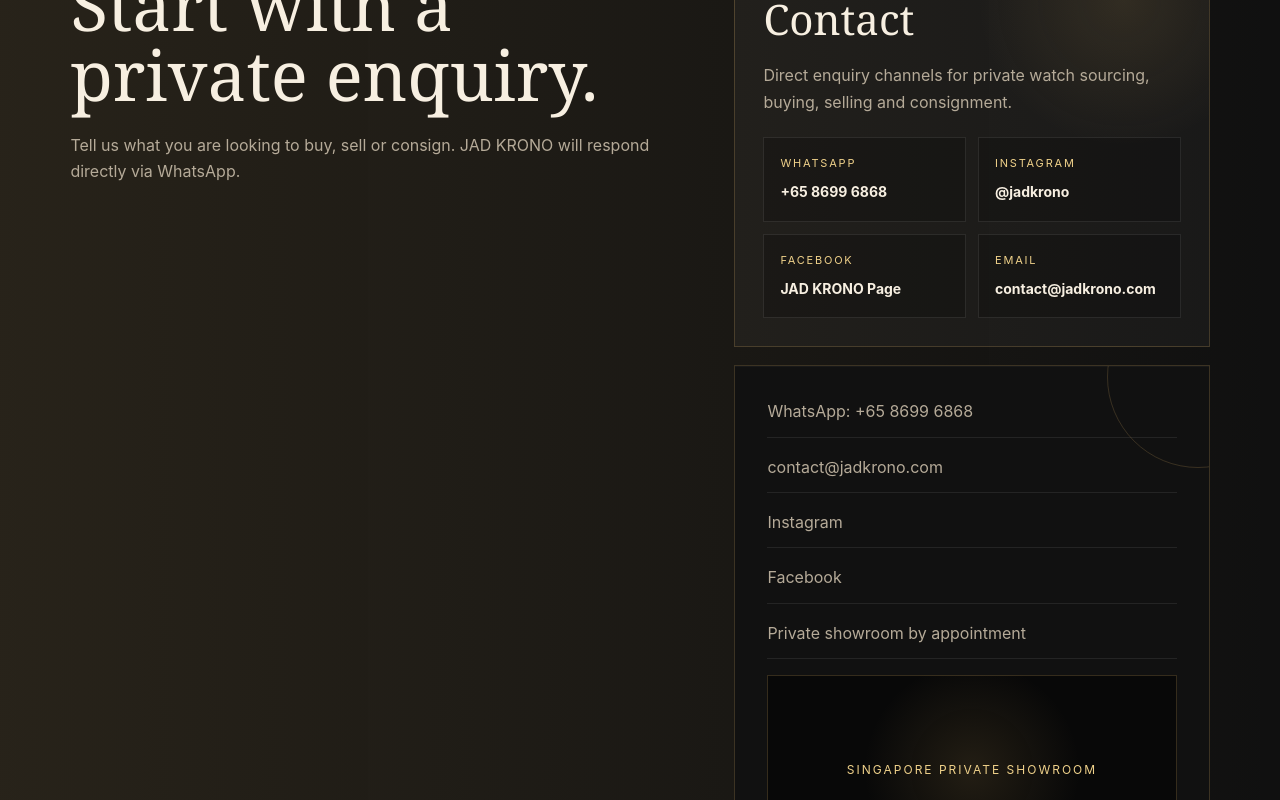
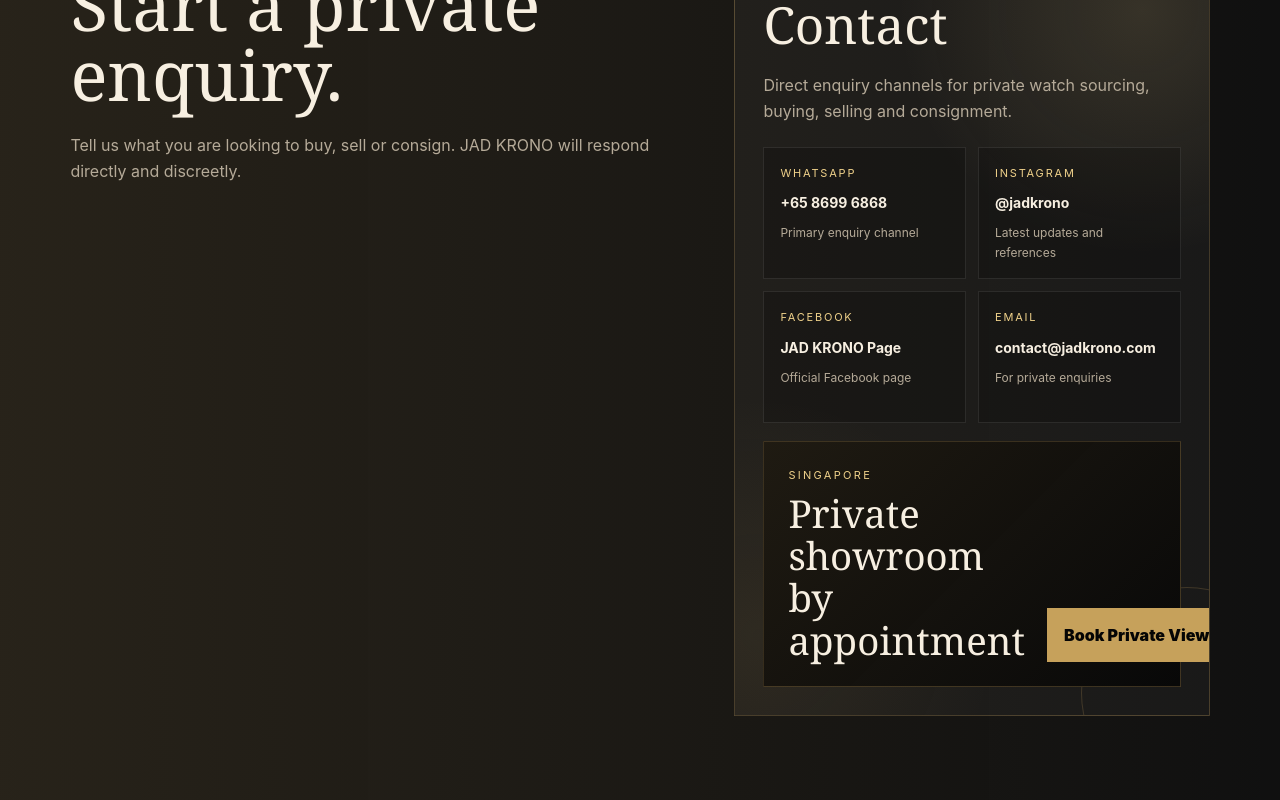
Before and after one commit to dqhxxx-afk/jad-krono, a Next.js app: page / in a window 1280 px wide. Shown: the part 8360-9160 px from the top of the page. Built offline with nearby package versions, Linux system fonts and the light colour scheme.

Commit message:
Add files via upload

```diff
--- a/app/contact/page.js
+++ b/app/contact/page.js
@@ -1,3 +1,3 @@
 "use client";
 import Header from "../../components/Header";import Footer from "../../components/Footer";import { useLanguage } from "../../components/useLanguage";import { site } from "../../data/site";import SocialContactPanel from "../../components/SocialContactPanel";
-export default function ContactPage(){const{lang,setLang,t}=useLanguage();return <><Header lang={lang} setLang={setLang} t={t}/><main className="page-shell"><section className="page-hero"><p className="eyebrow">{t.contact.eyebrow}</p><h1>{t.contact.title}</h1><p>{t.contact.copy}</p></section><section className="contact-section compact"><div><SocialContactPanel t={t} /><div className="contact-card"><a href={site.whatsapp} target="_blank">WhatsApp: {site.phoneDisplay}</a><a href={`mailto:${site.email}`}>{site.email}</a><a href={site.instagram} target="_blank">Instagram</a><a href={site.facebook} target="_blank">Facebook</a><span>{site.showroom}</span><div className="map-card">Singapore Private Showroom</div><a className="btn gold" href={site.whatsapp} target="_blank">{t.contact.button}</a></div></div></section></main><Footer t={t}/></>;}
+export default function ContactPage(){const{lang,setLang,t}=useLanguage();return <><Header lang={lang} setLang={setLang} t={t}/><main className="page-shell"><section className="page-hero"><p className="eyebrow">{t.contact.eyebrow}</p><h1>{t.contact.title}</h1><p>{t.contact.copy}</p></section><section className="contact-section compact v10-contact-section"><SocialContactPanel t={t} /></section></main><Footer t={t}/></>;}
--- a/app/globals.css
+++ b/app/globals.css
@@ -595,3 +595,117 @@ body {
     font-size: 34px;
   }
 }
+
+
+/* V10 Smooth Contact Cleanup */
+.v10-contact-section {
+  align-items: start;
+}
+
+.v10-contact-section > .social-contact-panel {
+  margin-bottom: 0;
+}
+
+.v10-contact-panel {
+  position: relative;
+  overflow: hidden;
+  background:
+    radial-gradient(circle at 86% 12%, rgba(239,209,138,.13), transparent 30%),
+    radial-gradient(circle at 5% 90%, rgba(198,161,91,.08), transparent 28%),
+    rgba(255,255,255,.035);
+}
+
+.v10-contact-panel:after {
+  content: "";
+  position: absolute;
+  right: -84px;
+  bottom: -84px;
+  width: 210px;
+  height: 210px;
+  border: 1px solid rgba(198,161,91,.22);
+  border-radius: 50%;
+  pointer-events: none;
+}
+
+.v10-contact-head {
+  max-width: 720px;
+}
+
+.v10-contact-head h3 {
+  font-size: clamp(38px, 4vw, 62px);
+}
+
+.v10-social-grid a {
+  min-height: 132px;
+  display: grid;
+  align-content: start;
+  gap: 3px;
+}
+
+.v10-social-grid em {
+  color: var(--muted);
+  font-size: 12px;
+  font-style: normal;
+  margin-top: 6px;
+}
+
+.v10-showroom-card {
+  margin-top: 18px;
+  border: 1px solid var(--line);
+  background:
+    linear-gradient(135deg, rgba(198,161,91,.12), transparent),
+    #080808;
+  min-height: 160px;
+  padding: 24px;
+  display: flex;
+  align-items: end;
+  justify-content: space-between;
+  gap: 22px;
+  position: relative;
+  z-index: 1;
+}
+
+.v10-showroom-card span {
+  color: var(--gold2);
+  font-size: 11px;
+  text-transform: uppercase;
+  letter-spacing: 2.3px;
+  display: block;
+  margin-bottom: 8px;
+}
+
+.v10-showroom-card strong {
+  font-family: Georgia, "Times New Roman", serif;
+  font-size: clamp(26px, 3vw, 42px);
+  line-height: 1.08;
+  font-weight: 500;
+}
+
+.v10-showroom-card a {
+  border: 1px solid var(--gold);
+  color: #050505;
+  background: var(--gold);
+  padding: 13px 16px;
+  font-weight: 900;
+  white-space: nowrap;
+}
+
+.contact-card {
+  display: none !important;
+}
+
+@media(max-width:720px) {
+  .v10-showroom-card {
+    display: grid;
+    min-height: 180px;
+  }
+
+  .v10-showroom-card a {
+    text-align: center;
+    width: 100%;
+  }
+
+  .v10-social-grid a {
+    min-height: auto;
+  }
+}
--- a/app/page.js
+++ b/app/page.js
@@ -57,7 +57,14 @@ export default function Home() {
 
         <section className="insights-section"><div className="section-heading"><p className="eyebrow">{t.insights.eyebrow}</p><h2>{t.insights.title}</h2></div><div className="insight-grid">{insights.map((insight) => <article key={insight.tag}><span>{insight.tag}</span><h3>{insight.title[lang]}</h3><p>{insight.copy[lang]}</p></article>)}</div></section>
 
-        <section className="contact-section"><div><p className="eyebrow">{t.contact.eyebrow}</p><h2>{t.contact.title}</h2><p>{t.contact.copy}</p></div><div><SocialContactPanel t={t} /><div className="contact-card"><a href={site.whatsapp} target="_blank">WhatsApp: {site.phoneDisplay}</a><a href={`mailto:${site.email}`}>{site.email}</a><a href={site.instagram} target="_blank">Instagram</a><a href={site.facebook} target="_blank">Facebook</a><span>{site.showroom}</span><div className="map-card">Singapore Private Showroom</div><a className="btn gold" href={site.whatsapp} target="_blank">{t.contact.button}</a></div></div></section>
+        <section className="contact-section v10-contact-section">
+          <div>
+            <p className="eyebrow">{t.contact.eyebrow}</p>
+            <h2>{t.contact.title}</h2>
+            <p>{t.contact.copy}</p>
+          </div>
+          <SocialContactPanel t={t} />
+        </section>
       </main>
       <Footer t={t} />
     </>
--- a/components/SocialContactPanel.js
+++ b/components/SocialContactPanel.js
@@ -2,29 +2,45 @@ import { site } from "../data/site";
 
 export default function SocialContactPanel({ t }) {
   return (
-    <div className="social-contact-panel">
-      <div>
+    <div className="social-contact-panel v10-contact-panel">
+      <div className="v10-contact-head">
         <p className="eyebrow">Connect</p>
         <h3>{t.nav.contact}</h3>
         <p>Direct enquiry channels for private watch sourcing, buying, selling and consignment.</p>
       </div>
-      <div className="social-links-grid">
+
+      <div className="social-links-grid v10-social-grid">
         <a href={site.whatsapp} target="_blank">
           <span>WhatsApp</span>
           <strong>{site.phoneDisplay}</strong>
+          <em>Primary enquiry channel</em>
         </a>
+
         <a href={site.instagram} target="_blank">
           <span>Instagram</span>
           <strong>@jadkrono</strong>
+          <em>Latest updates and references</em>
         </a>
+
         <a href={site.facebook} target="_blank">
           <span>Facebook</span>
           <strong>JAD KRONO Page</strong>
+          <em>Official Facebook page</em>
         </a>
+
         <a href={`mailto:${site.email}`}>
           <span>Email</span>
           <strong>{site.email}</strong>
+          <em>For private enquiries</em>
         </a>
+      </div>
+
+      <div className="v10-showroom-card">
+        <div>
+          <span>Singapore</span>
+          <strong>Private showroom by appointment</strong>
+        </div>
+        <a href={site.whatsapp} target="_blank">Book Private Viewing</a>
       </div>
     </div>
   );
--- a/data/translations.js
+++ b/data/translations.js
@@ -10,7 +10,7 @@ export const translations = {
     brands: { eyebrow: "Brands", title: "Important names, selected references." },
     insights: { eyebrow: "Market Notes", title: "For collectors who watch the market." },
     sell: { eyebrow: "Sell Your Watch", title: "Request a private valuation.", copy: "Send the brand, model, reference, year, condition and photos. We will review the details and respond via WhatsApp.", button: "Send via WhatsApp" },
-    contact: { eyebrow: "Appointment Only", title: "Start with a private enquiry.", copy: "Tell us what you are looking to buy, sell or consign. JAD KRONO will respond directly via WhatsApp.", button: "Book Private Viewing" },
+    contact: { eyebrow: "Appointment Only", title: "Start a private enquiry.", copy: "Tell us what you are looking to buy, sell or consign. JAD KRONO will respond directly and discreetly.", button: "Book Private Viewing" },
     footer: { line: "Private watch dealing for serious collectors.", disclaimer: "Rolex, Patek Philippe, Audemars Piguet, Richard Mille, Tudor, Hublot and other names are trademarks of their respective owners. JAD KRONO is an independent watch dealer and is not an authorized dealer unless explicitly stated." }
   },
   vi: {
@@ -24,7 +24,7 @@ export const translations = {
     brands: { eyebrow: "Thương hiệu", title: "Những tên tuổi quan trọng, những reference chọn lọc." },
     insights: { eyebrow: "Ghi chú thị trường", title: "Dành cho người sưu tầm theo dõi thị trường." },
     sell: { eyebrow: "Bán đồng hồ", title: "Yêu cầu định giá riêng.", copy: "Gửi thương hiệu, model, reference, năm, tình trạng và ảnh. Chúng tôi sẽ xem thông tin và phản hồi qua WhatsApp.", button: "Gửi qua WhatsApp" },
-    contact: { eyebrow: "Theo lịch hẹn riêng", title: "Bắt đầu bằng một yêu cầu riêng.", copy: "Cho chúng tôi biết bạn muốn mua, bán hay ký gửi mẫu nào. JAD KRONO sẽ phản hồi trực tiếp qua WhatsApp.", button: "Đặt lịch xem riêng" },
+    contact: { eyebrow: "Theo lịch hẹn riêng", title: "Bắt đầu yêu cầu riêng.", copy: "Cho chúng tôi biết bạn muốn mua, bán hay ký gửi mẫu nào. JAD KRONO sẽ phản hồi trực tiếp và kín đáo.", button: "Đặt lịch xem riêng" },
     footer: { line: "Private watch dealer dành cho nhà sưu tầm nghiêm túc.", disclaimer: "Rolex, Patek Philippe, Audemars Piguet, Richard Mille, Tudor, Hublot và các tên thương hiệu khác là nhãn hiệu của chủ sở hữu tương ứng. JAD KRONO là dealer đồng hồ độc lập và không phải đại lý chính hãng trừ khi được nêu rõ." }
   }
 };
--- a/package.json
+++ b/package.json
@@ -11,6 +11,6 @@
     "lucide-react": "latest"
   },
   "devDependencies": {},
-  "name": "jad-krono-v9-social-contact-upgrade",
-  "version": "9.0.0"
+  "name": "jad-krono-v10-smooth-contact-cleanup",
+  "version": "10.0.0"
 }
```
Also changed, not shown: app/robots.js (added, +9 -0 lines), app/sitemap.js (added, +26 -0 lines), 1 other file (tests, documents, lock files or other folders).
